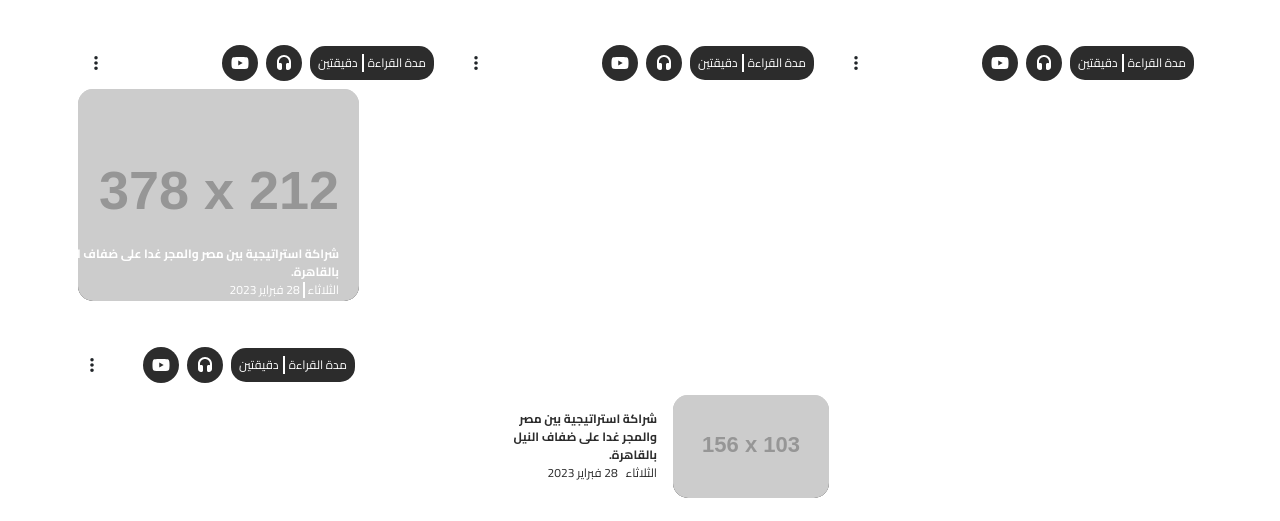
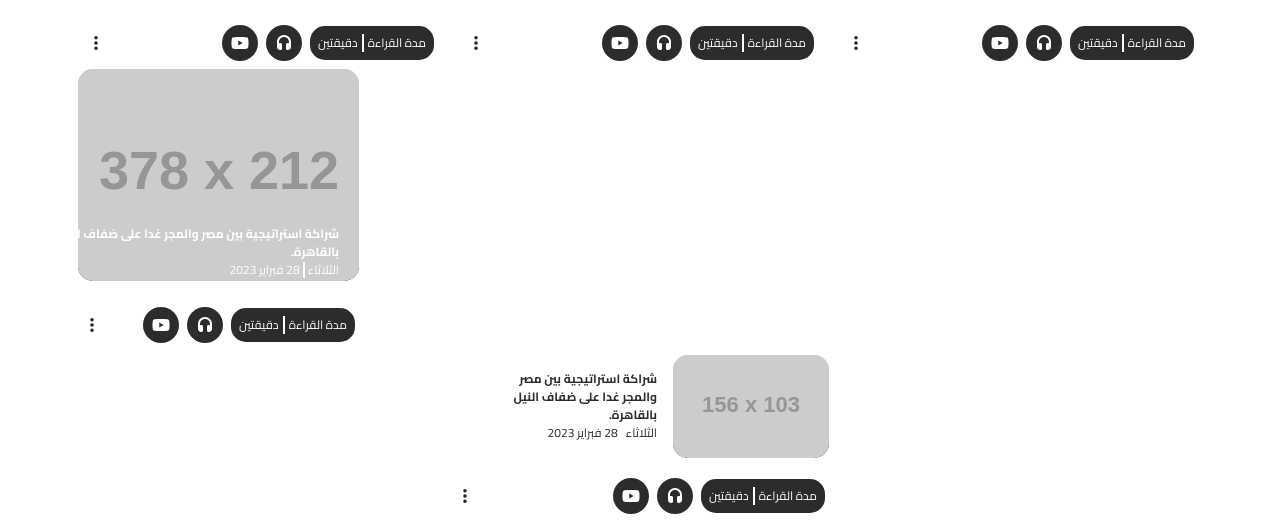
Before and after one commit to MahmoudSalah2022/smart-code-news-template, a plain HTML site: page index.html in a window 1280 px wide. Shown: the part 1366-1887 px from the top of the page. Drawn offline with Linux system fonts and the light colour scheme; placeholder pictures from the web are drawn by us.

Commit message:
edit block news

```diff
--- a/css/style.css
+++ b/css/style.css
@@ -26,10 +26,6 @@ ul{
     }
     .imageNews a{
         text-decoration: none;
-    }
-
-    .imageNews{
-        padding-bottom: 20px;
     }
 
     .imageNews img{
```
